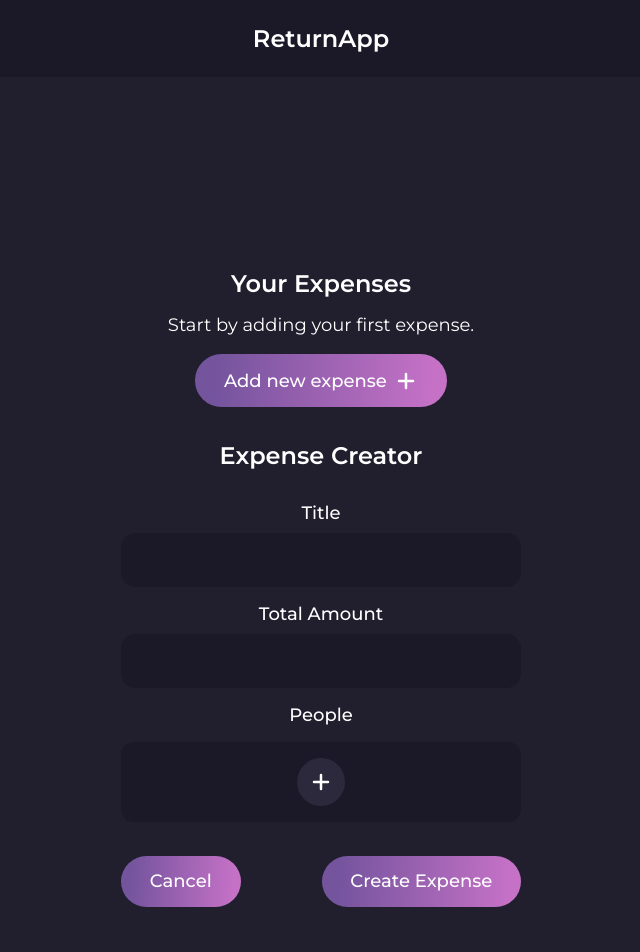
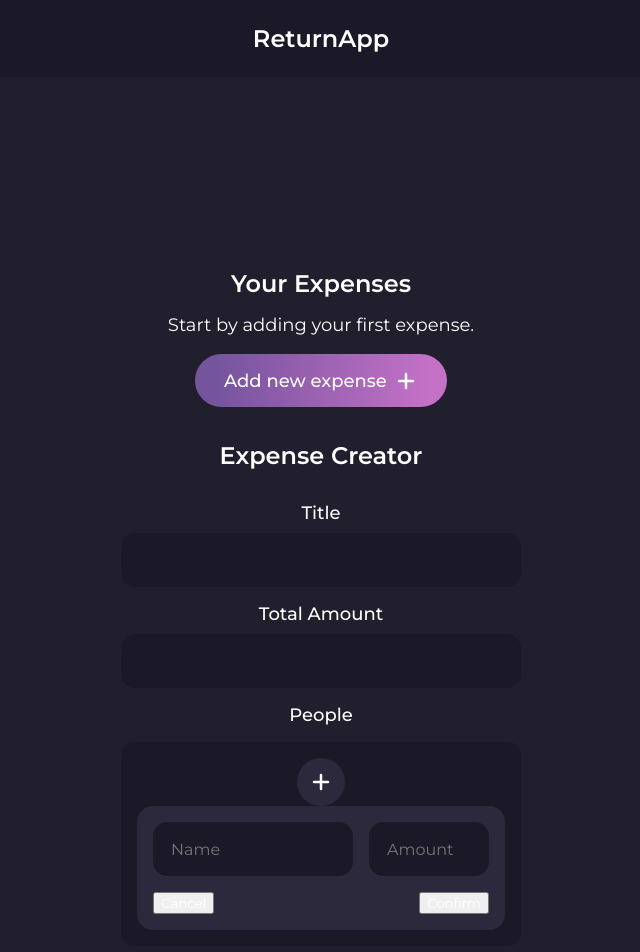
Before and after one commit to chmery/returnapp, a React (Create React App) app: page / in a window 1280 px wide. Shown: the top 952 px of the page, without its empty margins (319-959 px from the left). Built offline with nearby package versions, Linux system fonts and the light colour scheme.

Commit message:
Create add people component

```diff
--- /dev/null
+++ b/src/components/Expenses/ExpenseCreator/AddPeople.js
@@ -0,0 +1,22 @@
+import classes from "./AddPeople.module.css";
+import Input from "../../UI/Input";
+
+const AddPeople = () => {
+    return (
+        <div className={classes["add-people"]}>
+            <div className={classes.inputs}>
+                <Input input={{ id: "name", type: "text", placeholder: "Name" }} />
+                <Input
+                    narrow={true}
+                    input={{ id: "return-amount", type: "number", placeholder: "Amount" }}
+                />
+            </div>
+            <div className={classes.action}>
+                <button>Cancel</button>
+                <button>Confirm</button>
+            </div>
+        </div>
+    );
+};
+
+export default AddPeople;
--- /dev/null
+++ b/src/components/Expenses/ExpenseCreator/AddPeople.module.css
@@ -0,0 +1,17 @@
+.add-people {
+    background: var(--item-bg);
+    padding: 1em;
+    border-radius: 1em;
+}
+
+.inputs {
+    display: flex;
+    column-gap: 1em;
+    margin-bottom: 1em;
+}
+
+.action {
+    display: flex;
+    justify-content: space-between;
+    column-gap: 1em;
+}
--- a/src/components/Expenses/ExpenseCreator/PeopleList.js
+++ b/src/components/Expenses/ExpenseCreator/PeopleList.js
@@ -1,5 +1,6 @@
 import classes from "./PeopleList.module.css";
 import PlusIcon from "../PlusIcon";
+import AddPeople from "./AddPeople";
 
 const People = () => {
     return (
@@ -9,6 +10,7 @@ const People = () => {
                 <div className={classes.icon}>
                     <PlusIcon />
                 </div>
+                <AddPeople />
             </div>
         </>
     );
--- a/src/components/UI/Input.js
+++ b/src/components/UI/Input.js
@@ -1,8 +1,10 @@
 import classes from "./Input.module.css";
 
 const Input = (props) => {
+    const isNarrow = props.narrow ? true : false;
+
     return (
-        <label className={classes.label}>
+        <label className={`${classes.label} ${isNarrow ? classes.narrow : ""}`}>
             {props.label}
             <input {...props.input} />
         </label>
--- a/src/components/UI/Input.module.css
+++ b/src/components/UI/Input.module.css
@@ -4,6 +4,10 @@
     align-items: center;
     row-gap: 0.5em;
     width: 100%;
+}
+
+.narrow {
+    width: 60%;
 }
 
 .label input {
@@ -21,6 +25,11 @@
     outline: none;
 }
 
+.label input::placeholder {
+    text-align: left;
+    font-size: 1rem;
+}
+
 .label input::-webkit-outer-spin-button,
 .label input::-webkit-inner-spin-button {
     -webkit-appearance: none;
```
